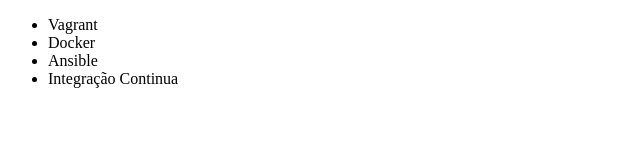
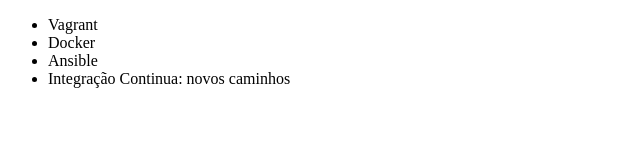
Before and after one commit to andersonfortes/alura-git, a plain HTML site: page index.html in a window 1280 px wide. Shown: the full height of the page, 0-640 px from the left. Drawn offline with Linux system fonts and the light colour scheme.

Commit message:
alteracao de nome: integracao conínua novos caminhos

```diff
--- a/index.html
+++ b/index.html
@@ -9,7 +9,7 @@
         <li>Vagrant</li>
         <li>Docker</li>
         <li>Ansible</li>
-        <li>Integração Continua</li>
+        <li>Integração Continua: novos caminhos</li>
     </ul>
 </body>
 </html>
```
